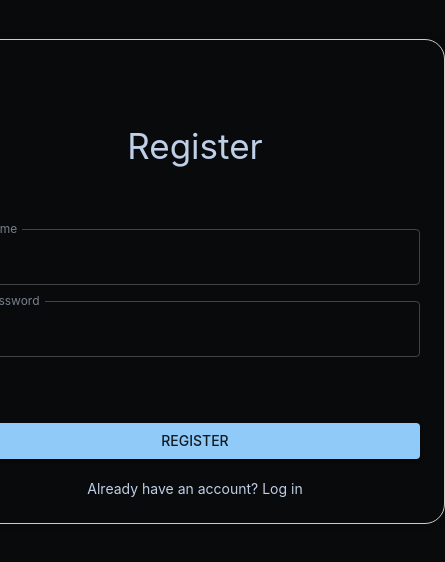
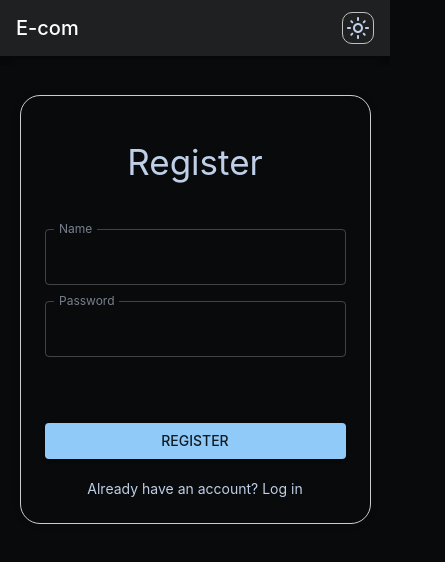
Before and after one commit to Muhidin3/E-commerce, a Next.js app: page /auth/register in a window 390 px wide. Shown: the top 562 px of the page, 445 px wide, since content can reach past the window. Built offline with nearby package versions, Linux system fonts and the light colour scheme.

Commit message:
some style modification for mobile

```diff
--- a/app/auth/login/page.tsx
+++ b/app/auth/login/page.tsx
@@ -1,12 +1,13 @@
 'use client'
-import { Box, Button, TextField, Typography } from '@mui/material'
+import { AppBar, Box, Button, TextField, Toolbar, Typography } from '@mui/material'
 import Link from 'next/link'
 import React from 'react'
 import { useState } from "react";
 import { signIn } from "next-auth/react";
 import { useRouter } from "next/navigation";
 import MyLoading from '@/app/components/MyLoading';
-import Message from '@/app/components/Message';
+import ColourMode from '@/app/components/small/ColourMode';
+import { useSnackbar } from '@/app/components/SnackBar';
 
 function Page() {
     const [username, setUsername] = useState<string>("");
@@ -14,20 +15,25 @@ function Page() {
     const [error,setError] = useState(false)
     const router = useRouter();
     const [loading,setLoading] = useState(false)
-    const [message,setMessage] = useState<string>('')
-    const [type,setType] = useState<string>('')
-    const [bool,setBool] = useState(false)
+    const [loadingmessage,setLoadingMessage] = useState('')
+    const [errormessage,setErrorMessage] = useState('')
+    const snackbar = useSnackbar()
       const handleSubmit = async () => {
+        if (username === "" || password === "") {
+          setErrorMessage("Please fill all fields");
+          setError(true)
+          return;
+        }
         setLoading(true)
+        setLoadingMessage('Logging in...')
         const result = await signIn("credentials", {
           username,
           password,
           redirect: false, // Prevent automatic redirection
         });
         if (result?.error) {
-          setMessage('Failed to login'+result?.error)
-          setType('error')
-          setBool(true)
+          setLoading(false)
+          snackbar('Login failed: ' + result.error +'error','error')
           setError(true)
         } else if(result?.status!=200){
           alert('internal server error'+`more: ${result?.error} `)
@@ -36,14 +42,43 @@ function Page() {
         }
       };
 
+      const style = {
+        root: {
+          flexGrow: 1,
+        },
+        appBar: {
+
+        },
+        title: {
+          flexGrow: 1,
+        },
+        link: {
+          marginLeft: '20px',
+          color: '#fff',
+          textTransform: 'none',
+        },
+      }
+
       if(loading){
-        return(<MyLoading/>)
+        return(<MyLoading message={loadingmessage}/>)
       }
 
     return (
     <>
-    <Message bool={bool} message={message} type={type}/>
-    <Box sx={{justifySelf:'center',p:3,borderRadius:'20px',mt:'10%',minWidth:'300px',border:'1px solid',width:'60%',maxWidth:'700px'}}>
+    <div style={style.root}>
+      <AppBar position="static" style={style.appBar}>
+        <Toolbar>
+          <Typography variant="h6" style={style.title} className='text-white text-nowrap'>
+            <Link href={'/'}>E-com</Link>
+          </Typography>
+
+              <ColourMode/>
+
+
+        </Toolbar>
+      </AppBar>
+    </div>
+    <Box sx={{justifySelf:'center',p:3,borderRadius:'20px',mt:'10%',minWidth:'300px',border:'1px solid',width:{xs:'90%',sm:'80%',md:'60%',lg:'40%'},maxWidth:'700px'}}>
         <Typography sx={{fontSize:'35px',textAlign:'center',mb:7,mt:7}}>Login</Typography>
         <TextField label='Name'
         sx={{display:'block',mb:2,
@@ -74,11 +109,11 @@ function Page() {
           required
 
         ></TextField>
-        <Typography className='text-center text-red-500' sx={{display:error?'block':'none'}}>Check your credentials!</Typography>
+        <Typography className='text-center text-red-500' sx={{display:error?'block':'none'}}>{errormessage?errormessage:'Check your credentials!'} </Typography>
 
         <Button variant='contained' sx={{width:'100%',margin:'30px 0px 20px 0px'}} onClick={handleSubmit} type='submit'>Login</Button>
         <Typography variant='body2' sx={{textAlign:'center',mb:3,mt:3}}>Dont have an account?
-            <Link href={'/auth/register'}> Register</Link>
+            <Link href={'/auth/register'} onClick={()=>setLoading(true)}> Register</Link>
             </Typography>
     </Box>
     </>
--- a/app/auth/register/SimpleComponent.tsx
+++ b/app/auth/register/SimpleComponent.tsx
@@ -1,11 +1,12 @@
 'use client'
-import { Box, Button, TextField, Typography } from '@mui/material'
+import { AppBar, Box, Button, TextField, Toolbar, Typography } from '@mui/material'
 import Link from 'next/link'
 import { useState } from 'react'
 import axios from 'axios'
 import { useRouter } from 'next/navigation'
 import { signIn } from 'next-auth/react'
 import MyLoading from '@/app/components/MyLoading'
+import ColourMode from '@/app/components/small/ColourMode'
 
 function validatePassword(password: string): string {
     if (password.length < 8) return 'Password must be at least 8 characters long';
@@ -77,15 +78,44 @@ function SimpleComponent() {
         }
     }
 
+    const style = {
+        root: {
+          flexGrow: 1,
+        },
+        appBar: {
 
+        },
+        title: {
+          flexGrow: 1,
+        },
+        link: {
+          marginLeft: '20px',
+          color: '#fff',
+          textTransform: 'none',
+        },
+      }
     if (loading) {
         return(<MyLoading message={loadingmessage}/>)
     }
 
     return (
         <>
-        <Box sx={{justifySelf:'center',p:3,borderRadius:'20px',mt:'10%',width:'500px',border:'1px solid #ccc',boxShadow:'0 0 10px rgba(0, 0, 0, 0.1)'}}>
-            <Typography sx={{fontSize:'35px',textAlign:'center',mb:7,mt:7}}>Register</Typography>
+            <div style={style.root}>
+      <AppBar position="static" style={style.appBar}>
+        <Toolbar>
+          <Typography variant="h6" style={style.title} className='text-white text-nowrap'>
+            <Link href={'/'}>E-com</Link>
+          </Typography>
+
+              <ColourMode/>
+
+
+        </Toolbar>
+      </AppBar>
+    </div>
+
+        <Box sx={{justifySelf:'center',p:3,pt:0,borderRadius:'20px',mt:'10%',border:'1px solid #ccc',boxShadow:'0 0 10px rgba(0, 0, 0, 0.1)',width:{xs:'90%',sm:'80%',md:'60%',lg:'40%'}}}>
+            <Typography sx={{fontSize:'35px',textAlign:'center',my:{xs:5,sm:7}}}>Register</Typography>
 
             <TextField
                 label='Name'
@@ -94,7 +124,7 @@ function SimpleComponent() {
                 sx={{display:'block',mb:2,
                     '& input:-webkit-autofill': {
                         boxShadow: '0 0 0 1000px rgba(0,0,0,0) inset',
-                        WebkitTextFillColor: 'white',
+                        WebkitTextFillColor: 'blue',
                         transition: 'background-color 5000s ease-in-out 0s',
                     }
                 }}
@@ -110,7 +140,7 @@ function SimpleComponent() {
                 sx={{display:'block',
                     '& input:-webkit-autofill': {
                         boxShadow: '0 0 0 1000px rgba(0,0,0,0) inset',
-                        WebkitTextFillColor: 'white',
+                        WebkitTextFillColor: 'blue',
                         transition: 'background-color 5000s ease-in-out 0s',
                     }}}
                 fullWidth
--- a/app/components/Header.tsx
+++ b/app/components/Header.tsx
@@ -38,14 +38,15 @@ const Header: React.FC = async () => {
     <div style={style.root}>
       <AppBar position="static" style={style.appBar}>
         <Toolbar>
-          <Typography variant="h6" style={style.title} className='text-white'>
+          <Typography variant="h6" style={style.title} className='text-white text-nowrap'>
             <Link href={'/'}>E-com</Link>
           </Typography>
 
 
-              <HeaderProducts />
+              {session &&<HeaderProducts />}
 
-              {!session && <><Link href={'/auth/login'} style={{marginLeft:'20px',color:'#fff',textTransform:'none'}}>Login</Link>
+              {!session && <>
+              <Link href={'/auth/login'} style={{marginLeft:'20px',color:'#fff',textTransform:'none'}}>Login</Link>
               <Link href={'/auth/register'} style={{marginLeft:'20px',color:'#fff',textTransform:'none'}}>Signup</Link></>}
               <ColourMode/>
               {session &&
--- a/app/components/Logout.tsx
+++ b/app/components/Logout.tsx
@@ -1,14 +1,24 @@
 'use client'
 import {Typography } from '@mui/material'
-import React from 'react'
+import React, { useState } from 'react'
 import { signOut } from "next-auth/react";
+import MyLoading from './MyLoading';
 
 
 function Logout() {
+  const [loading,setLoading] = useState(false)
+  const [loadingMessage,setLoadingMessage] = useState('')
 
     const handleClick = ()=>{
+      setLoadingMessage('Logging out...')
+      setLoading(true)
         signOut({callbackUrl: '/'})
     }
+
+  if (loading) {
+    return(<MyLoading message={loadingMessage} />)
+
+  }
   return (
     <Typography variant='body1' onClick={handleClick}>Logout</Typography>
   )
--- a/app/components/PostsCard.tsx
+++ b/app/components/PostsCard.tsx
@@ -52,6 +52,7 @@ const PostCard = memo(function PostsCard({data}:{data:{price:string,description:
         data = {productName:productName,price:price,description:description,_id:data._id,image:data.image}
         setDialogState(false)
         router.refresh()
+        setLoading(false)
         a('Product Updated sucessfuly','success')
       }else{
         a('Failed to updated the product','error')
```
